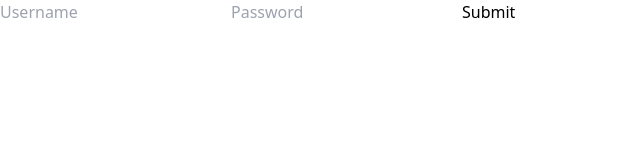
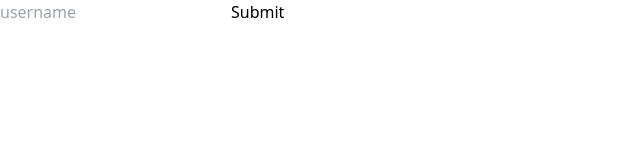
Before and after one commit to gityashh/LearnReact, a React (Vite) app: page / in a window 1280 px wide. Shown: the top 160 px of the page, without its empty margins (0-640 px from the left). Built offline with nearby package versions, Linux system fonts and the light colour scheme.

Commit message:
validation

```diff
--- a/src/App.jsx
+++ b/src/App.jsx
@@ -1,25 +1,48 @@
-import React, { useState } from 'react'
+// Two way Binding
+
+// import React, { useState } from 'react'
+
+// const App = () => {
+
+//   const [username, setUsername] = useState('');
+//   const [password, setPassword] = useState('');
+
+//   const handleSubmit = (e) => {
+//     e.preventDefault();
+//     console.log({
+//       username,
+//       password
+//     });
+//   }
+
+//   return (
+//     <div className='flex flex-col items-center justify-center h-screen'>
+//       <form className='flex flex-col gap-4' action="" onSubmit={handleSubmit}>
+//       <input className='border-2 border-gray-300 rounded-md p-2' type="text" name="username" placeholder="Username" value={username} onChange={(e)=>{setUsername(e.target.value)}} />
+//       <input className='border-2 border-gray-300 rounded-md p-2' type="password" name="password" placeholder="Password" value={password} onChange={(e)=>{setPassword(e.target.value)}}  />
+//       <button className='bg-blue-500 text-white p-2 rounded-md' type="submit">Submit</button>
+//     </form>
+//     </div>
+//   )
+// }
+
+// export default App;
+
+// Validtaion
+
+import React, {useState} from 'react'
 
 const App = () => {
-
-  const [username, setUsername] = useState('');
-  const [password, setPassword] = useState('');
-
-  const handleSubmit = (e) => {
-    e.preventDefault();
-    console.log({
-      username,
-      password
-    });
-  }
+  const [username,setUsername] = useState('');
+  const [error,setError] = useState(false);
 
   return (
-    <div className='flex flex-col items-center justify-center h-screen'>
-      <form className='flex flex-col gap-4' action="" onSubmit={handleSubmit}>
-      <input className='border-2 border-gray-300 rounded-md p-2' type="text" name="username" placeholder="Username" value={username} onChange={(e)=>{setUsername(e.target.value)}} />
-      <input className='border-2 border-gray-300 rounded-md p-2' type="password" name="password" placeholder="Password" value={password} onChange={(e)=>{setPassword(e.target.value)}}  />
-      <button className='bg-blue-500 text-white p-2 rounded-md' type="submit">Submit</button>
-    </form>
+    <div className="w-full h-screen justify-center items-center">
+      <form action="">
+        <input type="text"  placeholder="username" name="username" value={username} onChange={(e)=>{setUsername(e.target.value)}} onInput={(e)=>{username.length<5 ? setError(true) : setError(false)}}/>
+        {error && <p>username must be of more than 5</p>}
+        <input type="submit" placeholder="submit"/>
+      </form>
     </div>
   )
 }
```
Also changed, not shown: 1 other file (tests, documents, lock files or other folders).
